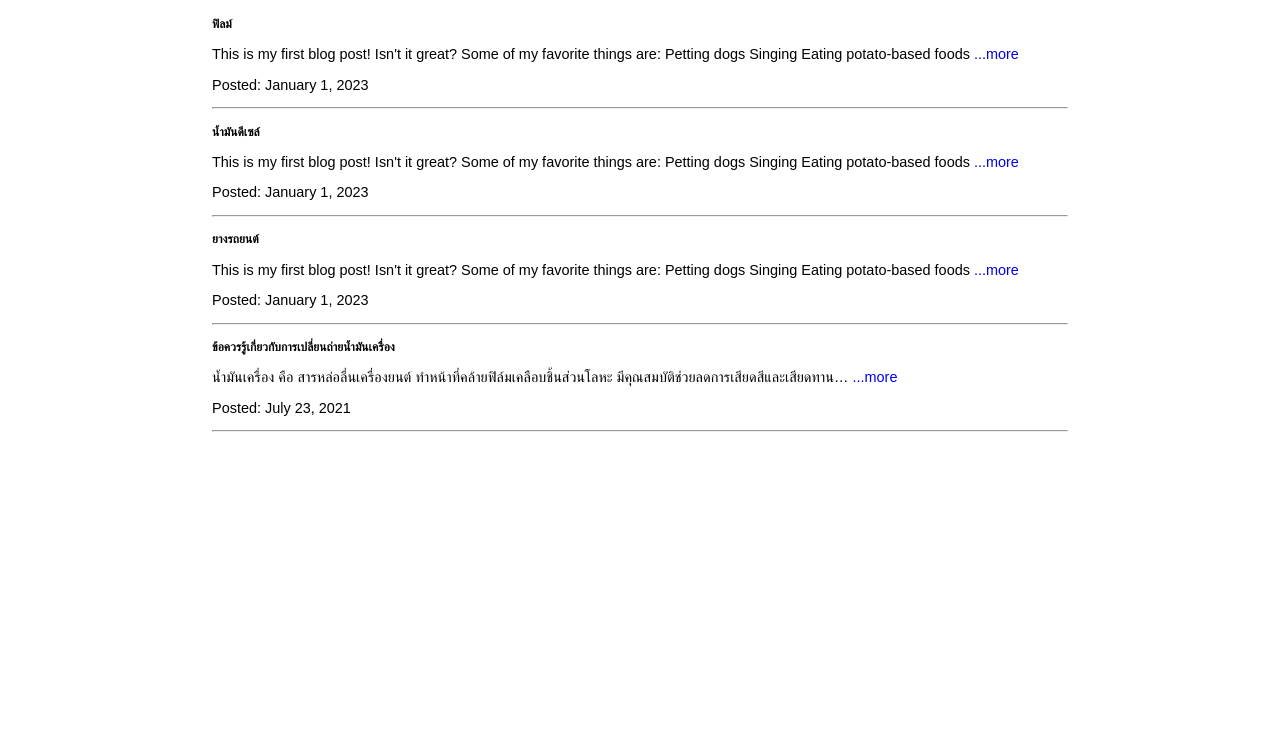
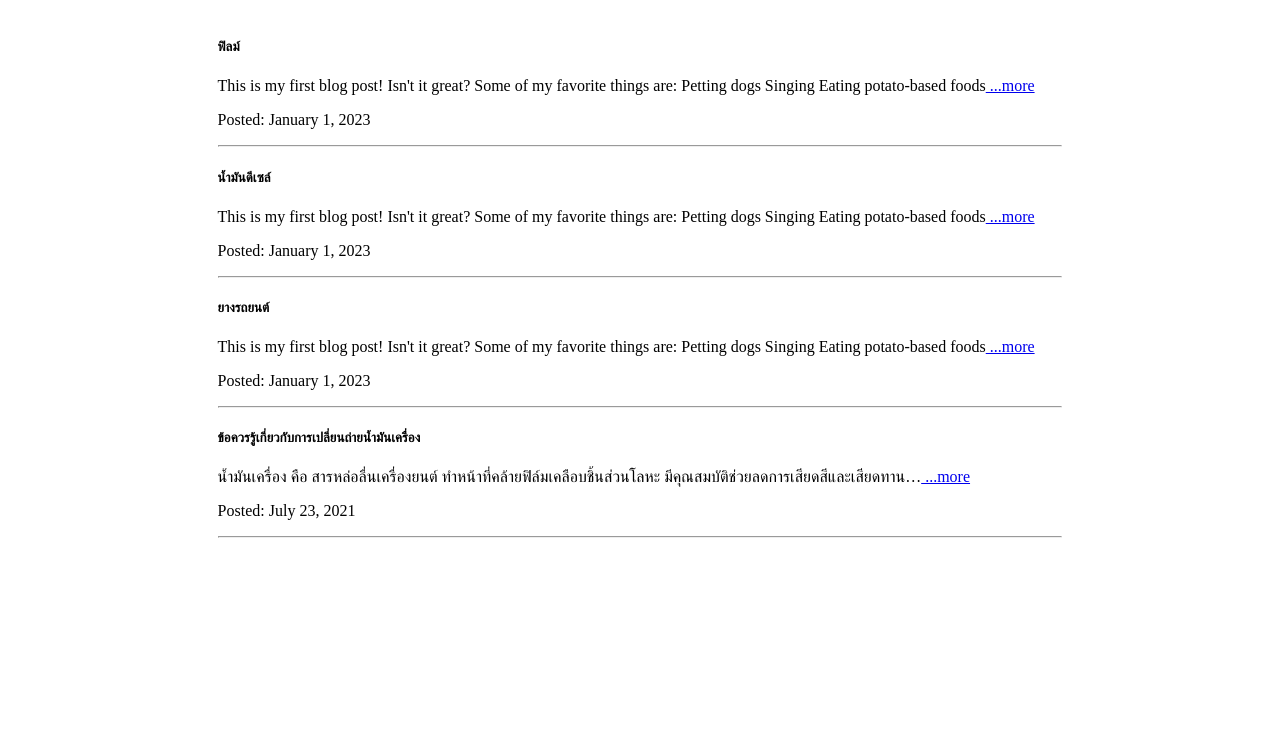
Before and after one commit to sanhapon/p3go, a Gatsby site: page / in a window 1280 px wide. Shown: the part 71-800 px from the top of the page. Built offline with nearby package versions, Linux system fonts and the light colour scheme; Gatsby itself is replaced by a stand-in of ours.

Commit message:
add global css

```diff
--- a/src/components/layout.module.css
+++ b/src/components/layout.module.css
@@ -1,65 +1,5 @@
 @value variables: '../variables.css';
 @value site-bg, menu-bg, font-color-1 from variables;
-
-html, body, div, span, applet, object, iframe,
-h1, h2, h3, h4, h5, h6, p, blockquote, pre,
-a, abbr, acronym, address, big, cite, code,
-del, dfn, em, img, ins, kbd, q, s, samp,
-small, strike, strong, sub, sup, tt, var,
-b, u, i, center,
-dl, dt, dd, ol, ul, li,
-fieldset, form, label, legend,
-caption, table, tbody, tfoot, thead, tr, th, td,
-article, aside, canvas, details, embed,
-figure, figcaption, footer, header, hgroup,
-menu, nav, output, ruby, section, summary,
-time, mark, audio, video {
-  margin: 0;
-  padding: 0;
-  border: 0;
-  vertical-align: baseline;
-  box-sizing: border-box;
-  line-height: 2.0rem;
-  text-align: initial;
-  text-decoration: none;
-  -webkit-font-smoothing: antialiased;
-  -moz-osx-font-smoothing: grayscale;
-}
-
-html, body, div, span, applet, object, iframe,
-p, blockquote, pre,
-a, abbr, acronym, address, big, cite, code,
-del, dfn, em, img, ins, kbd, q, s, samp,
-small, strike, sub, sup, tt, var,
-b, u, i, center,
-dl, dt, dd, ol, ul, li,
-fieldset, form, label, legend,
-caption, table, tbody, tfoot, thead, tr, th, td,
-article, aside, canvas, details, embed,
-figure, figcaption, footer, header, hgroup,
-menu, nav, output, ruby, section, summary,
-time, mark, audio, video {
-  font-family: 'Sarabun', sans-serif;
-  font-size: 0.95rem;
-  font-weight: 500;
-}
-
-/* body {
-    background-color: site-bg;
-} */
-
-.banner {
-    height: 60px;
-    color: font-color-1;
-    background-color: menu-bg;
-    display: flex;
-    align-content: flex-start;
-    align-items: center;
-    font-family: 'sans-serif';
-    font-weight: bold;
-    font-size: 1.3rem;
-    padding-left: 15px;
-}
 
 .main {
     padding: 24px;
@@ -75,6 +15,19 @@ time, mark, audio, video {
     padding: 20px;
 }
 
+.banner {
+    height: 60px;
+    color: font-color-1;
+    background-color: menu-bg;
+    display: flex;
+    align-content: flex-start;
+    align-items: center;
+    font-family: 'sans-serif';
+    font-weight: bold;
+    font-size: 1.3rem;
+    padding-left: 15px;
+}
+
 @media only screen and (max-width: 600px) {
     .container {
         width: 100%;
--- a/src/global.css
+++ /dev/null
@@ -1,27 +0,0 @@
-html, body, div, span, applet, object, iframe,
-h1, h2, h3, h4, h5, h6, p, blockquote, pre,
-a, abbr, acronym, address, big, cite, code,
-del, dfn, em, img, ins, kbd, q, s, samp,
-small, strike, strong, sub, sup, tt, var,
-b, u, i, center,
-dl, dt, dd, ol, ul, li,
-fieldset, form, label, legend,
-caption, table, tbody, tfoot, thead, tr, th, td,
-article, aside, canvas, details, embed,
-figure, figcaption, footer, header, hgroup,
-menu, nav, output, ruby, section, summary,
-time, mark, audio, video {
-  margin: 0;
-  padding: 0;
-  border: 0;
-  font-family: 'Sarabun', sans-serif;
-  font-size: 1rem;
-  font-weight: 600;
-  vertical-align: baseline;
-  box-sizing: border-box;
-  line-height: 1;
-  text-align: center;
-  text-decoration: none;
-  -webkit-font-smoothing: antialiased;
-  -moz-osx-font-smoothing: grayscale;
-};
--- /dev/null
+++ b/src/static/stylesheets/global.css
@@ -0,0 +1,61 @@
+@value variables: '../variables.css';
+@value site-bg, menu-bg, font-color-1 from variables;
+
+html, body, div, span, applet, object, iframe,
+h1, h2, h3, h4, h5, h6, p, blockquote, pre,
+a, abbr, acronym, address, big, cite, code,
+del, dfn, em, img, ins, kbd, q, s, samp,
+small, strike, strong, sub, sup, tt, var,
+b, u, i, center,
+dl, dt, dd, ol, ul, li,
+fieldset, form, label, legend,
+caption, table, tbody, tfoot, thead, tr, th, td,
+article, aside, canvas, details, embed,
+figure, figcaption, footer, header, hgroup,
+menu, nav, output, ruby, section, summary,
+time, mark, audio, video {
+  margin: 0;
+  padding: 0;
+  border: 0;
+  vertical-align: baseline;
+  box-sizing: border-box;
+  line-height: 2.0rem;
+  text-align: initial;
+  text-decoration: none;
+  -webkit-font-smoothing: antialiased;
+  -moz-osx-font-smoothing: grayscale;
+}
+
+html, body, div, span, applet, object, iframe,
+p, blockquote, pre,
+a, abbr, acronym, address, big, cite, code,
+del, dfn, em, img, ins, kbd, q, s, samp,
+small, strike, sub, sup, tt, var,
+b, u, i, center,
+dl, dt, dd, ol, ul, li,
+fieldset, form, label, legend,
+caption, table, tbody, tfoot, thead, tr, th, td,
+article, aside, canvas, details, embed,
+figure, figcaption, footer, header, hgroup,
+menu, nav, output, ruby, section, summary,
+time, mark, audio, video {
+  font-family: 'Sarabun', sans-serif;
+  font-size: 0.95rem;
+  font-weight: 500;
+}
+
+body {
+    background-color: site-bg;
+}
+
+img {
+    display: block;
+    margin-left: auto;
+    margin-right: auto;
+    margin-top: 1rem;
+    margin-bottom: 1rem;
+}
+
+ul {
+    margin-left: 15px;
+}
```
Also changed, not shown: src/gatsby-ssr.js (+7 -0 lines).
